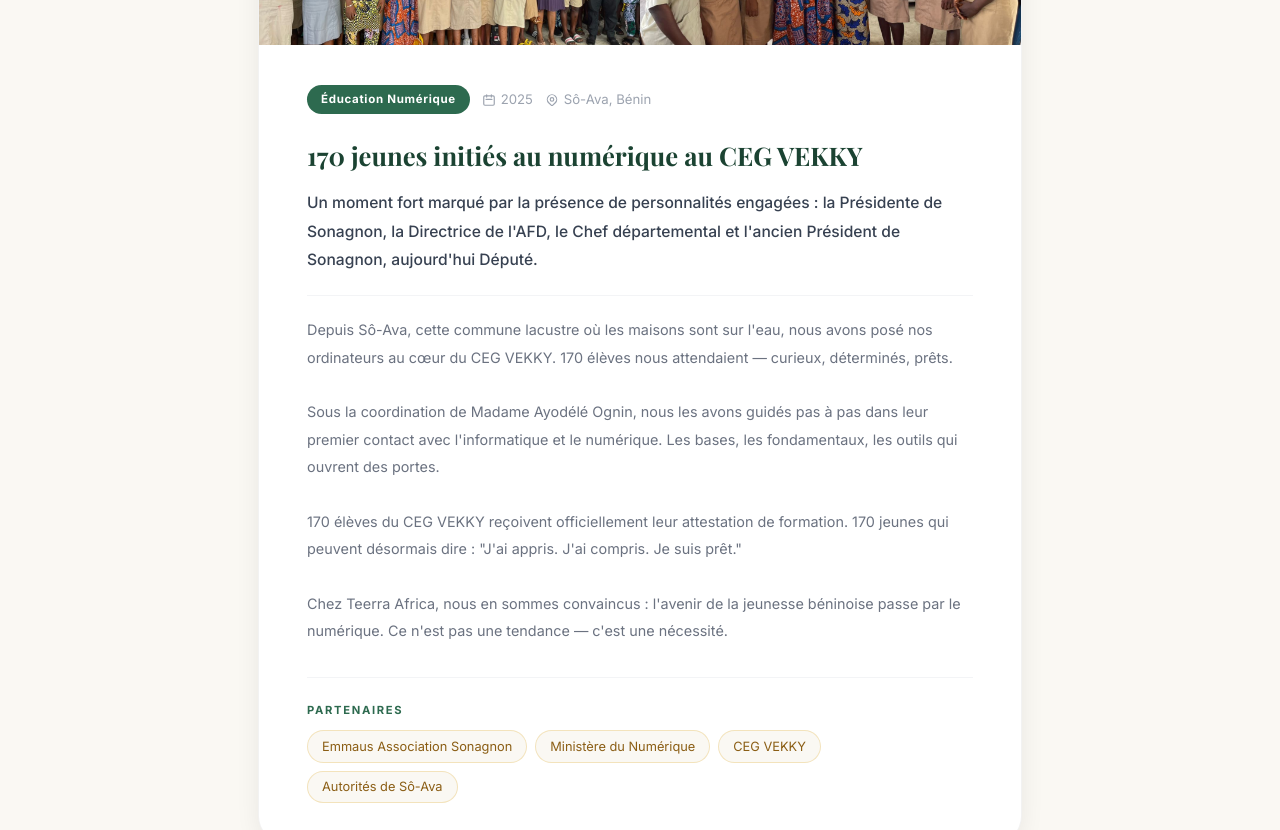
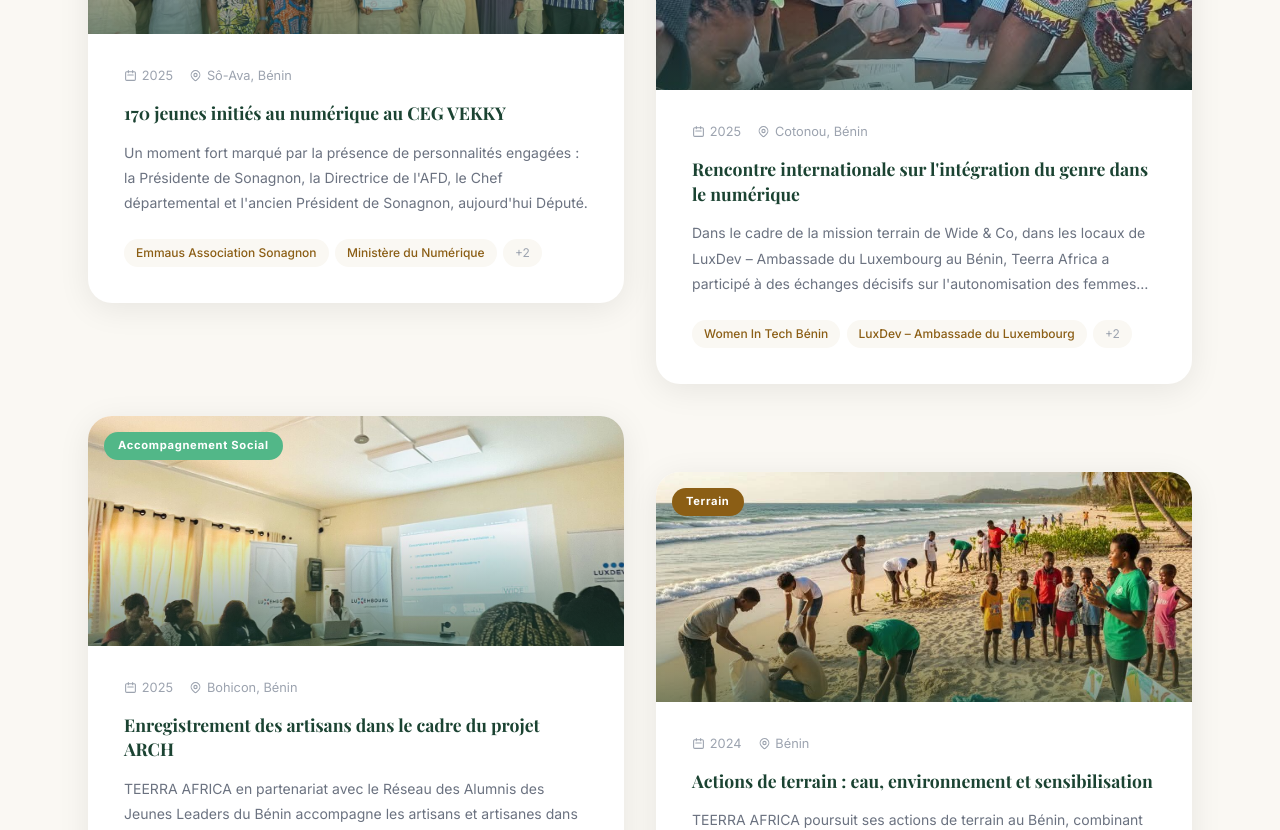
Before and after one commit to VOGLOSSOU/TeerraAfrica, a Next.js app: page /actualites in a window 1280 px wide. Shown: the part 720-1550 px from the top of the page. Built offline with nearby package versions, Linux system fonts and the light colour scheme; a web font is replaced by a local one.

Commit message:
amélioration de la page des actualtés

```diff
--- a/app/actualites/page.tsx
+++ b/app/actualites/page.tsx
@@ -103,46 +103,58 @@ export default function ActualitesPage() {
 
       {/* POSTS */}
       <section style={{ background: '#faf8f3', padding: '6rem 0' }}>
-        <div className="container-wide" style={{ maxWidth: 860, margin: '0 auto' }}>
-          <div style={{ display: 'flex', flexDirection: 'column', gap: '4rem' }}>
+        <div className="container-wide">
+          <div style={{
+            display: 'grid',
+            gridTemplateColumns: 'repeat(2, 1fr)',
+            gap: '2rem',
+            alignItems: 'start',
+          }}>
             {posts.map((post, idx) => (
               <article
                 key={idx}
                 style={{
-                  background: '#ffffff', borderRadius: '28px',
+                  background: '#ffffff',
+                  borderRadius: '24px',
                   overflow: 'hidden',
-                  boxShadow: '0 4px 24px rgba(0,0,0,0.07)',
-                  border: '1px solid rgba(0,0,0,0.05)',
+                  boxShadow: '0 6px 32px rgba(0,0,0,0.08)',
+                  marginTop: idx % 2 !== 0 ? '3.5rem' : '0',
                 }}
               >
-                {/* Images */}
-                <div style={{ display: 'grid', gridTemplateColumns: post.images.length > 1 ? '1fr 1fr' : '1fr' }}>
-                  {post.images.map((img, j) => (
-                    <div key={j} style={{ position: 'relative', height: post.images.length === 1 ? 320 : 240 }}>
-                      <Image src={img} alt={`${post.title} — photo ${j + 1}`} fill className="object-cover" />
-                    </div>
-                  ))}
+                {/* Image */}
+                <div style={{ position: 'relative', height: 230, overflow: 'hidden' }}>
+                  <Image
+                    src={post.images[0]}
+                    alt={post.title}
+                    fill
+                    className="object-cover"
+                  />
+                  <div style={{
+                    position: 'absolute', inset: 0,
+                    background: 'linear-gradient(to top, rgba(27,67,50,0.55) 0%, transparent 50%)',
+                  }} />
+                  <span style={{
+                    position: 'absolute', top: '1rem', left: '1rem',
+                    background: post.tagColor, color: '#ffffff',
+                    fontSize: '0.7rem', fontWeight: 700, letterSpacing: '0.06em',
+                    padding: '0.35rem 0.875rem', borderRadius: '99px',
+                  }}>
+                    {post.tag}
+                  </span>
                 </div>
 
                 {/* Content */}
-                <div style={{ padding: '2.5rem 3rem' }}>
+                <div style={{ padding: '2rem 2.25rem 2.25rem' }}>
                   {/* Meta */}
-                  <div style={{ display: 'flex', flexWrap: 'wrap', alignItems: 'center', gap: '0.75rem', marginBottom: '1.5rem' }}>
-                    <span style={{
-                      background: post.tagColor, color: '#ffffff',
-                      fontSize: '0.72rem', fontWeight: 700, letterSpacing: '0.06em',
-                      padding: '0.375rem 0.875rem', borderRadius: '99px',
-                    }}>
-                      {post.tag}
-                    </span>
-                    <span style={{ color: '#9ca3af', fontSize: '0.825rem', display: 'flex', alignItems: 'center', gap: '0.3rem' }}>
-                      <svg style={{ width: 14, height: 14 }} fill="none" stroke="currentColor" viewBox="0 0 24 24">
+                  <div style={{ display: 'flex', alignItems: 'center', gap: '1rem', marginBottom: '1rem' }}>
+                    <span style={{ color: '#9ca3af', fontSize: '0.8rem', display: 'flex', alignItems: 'center', gap: '0.3rem' }}>
+                      <svg style={{ width: 13, height: 13 }} fill="none" stroke="currentColor" viewBox="0 0 24 24">
                         <path strokeLinecap="round" strokeLinejoin="round" strokeWidth={2} d="M8 7V3m8 4V3m-9 8h10M5 21h14a2 2 0 002-2V7a2 2 0 00-2-2H5a2 2 0 00-2 2v12a2 2 0 002 2z"/>
                       </svg>
                       {post.date}
                     </span>
-                    <span style={{ color: '#9ca3af', fontSize: '0.825rem', display: 'flex', alignItems: 'center', gap: '0.3rem' }}>
-                      <svg style={{ width: 14, height: 14 }} fill="none" stroke="currentColor" viewBox="0 0 24 24">
+                    <span style={{ color: '#9ca3af', fontSize: '0.8rem', display: 'flex', alignItems: 'center', gap: '0.3rem' }}>
+                      <svg style={{ width: 13, height: 13 }} fill="none" stroke="currentColor" viewBox="0 0 24 24">
                         <path strokeLinecap="round" strokeLinejoin="round" strokeWidth={2} d="M17.657 16.657L13.414 20.9a1.998 1.998 0 01-2.827 0l-4.244-4.243a8 8 0 1111.314 0z"/>
                         <path strokeLinecap="round" strokeLinejoin="round" strokeWidth={2} d="M15 11a3 3 0 11-6 0 3 3 0 016 0z"/>
                       </svg>
@@ -150,37 +162,45 @@ export default function ActualitesPage() {
                     </span>
                   </div>
 
-                  <h2 style={{ fontSize: 'clamp(1.25rem, 2.5vw, 1.6rem)', fontWeight: 700, color: '#1b4332', marginBottom: '1rem', lineHeight: 1.35, fontFamily: 'var(--font-playfair), serif' }}>
+                  <h2 style={{
+                    fontSize: '1.1rem', fontWeight: 700, color: '#1b4332',
+                    marginBottom: '0.875rem', lineHeight: 1.4,
+                    fontFamily: 'var(--font-playfair), serif',
+                  }}>
                     {post.title}
                   </h2>
-                  <p style={{ color: '#374151', fontSize: '0.975rem', lineHeight: 1.85, fontWeight: 500, marginBottom: '1.25rem' }}>
+
+                  <p style={{
+                    color: '#6b7280', fontSize: '0.875rem',
+                    lineHeight: 1.8, marginBottom: '1.5rem',
+                    display: '-webkit-box',
+                    WebkitLineClamp: 3,
+                    WebkitBoxOrient: 'vertical' as const,
+                    overflow: 'hidden',
+                  }}>
                     {post.intro}
                   </p>
-                  <div style={{
-                    color: '#6b7280', fontSize: '0.9rem', lineHeight: 1.9,
-                    whiteSpace: 'pre-line',
-                    paddingTop: '1.25rem', borderTop: '1px solid #f3f4f6',
-                    marginBottom: '2rem',
-                  }}>
-                    {post.content}
-                  </div>
 
                   {/* Partenaires */}
-                  <div style={{ paddingTop: '1.5rem', borderTop: '1px solid #f3f4f6' }}>
-                    <p style={{ fontSize: '0.7rem', fontWeight: 700, color: '#2d6a4f', letterSpacing: '0.15em', textTransform: 'uppercase', marginBottom: '0.75rem' }}>
-                      Partenaires
-                    </p>
-                    <div style={{ display: 'flex', flexWrap: 'wrap', gap: '0.5rem' }}>
-                      {post.partenaires.map((p, j) => (
+                  <div style={{ display: 'flex', flexWrap: 'wrap', gap: '0.4rem' }}>
+                    {post.partenaires.slice(0, 2).map((p, j) => (
                       <span key={j} style={{
                         background: '#faf8f3', color: '#8b5e15',
-                          padding: '0.35rem 0.875rem', borderRadius: '99px',
-                          fontSize: '0.8rem', border: '1px solid rgba(233,196,106,0.4)',
+                        padding: '0.3rem 0.75rem', borderRadius: '99px',
+                        fontSize: '0.75rem', fontWeight: 500,
                       }}>
                         {p}
                       </span>
                     ))}
-                    </div>
+                    {post.partenaires.length > 2 && (
+                      <span style={{
+                        background: '#faf8f3', color: '#9ca3af',
+                        padding: '0.3rem 0.75rem', borderRadius: '99px',
+                        fontSize: '0.75rem',
+                      }}>
+                        +{post.partenaires.length - 2}
+                      </span>
+                    )}
                   </div>
                 </div>
               </article>
```
Lines whose indentation alone changed are shown as unchanged.
